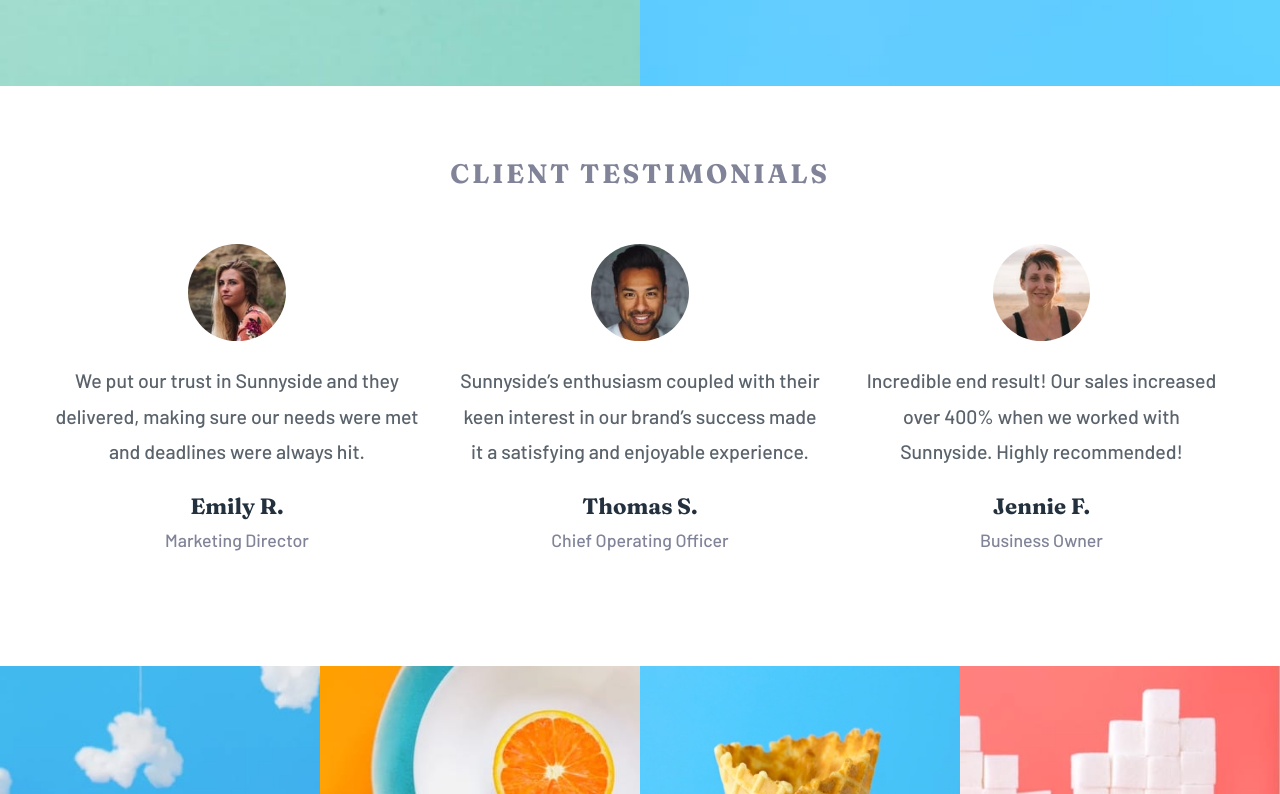
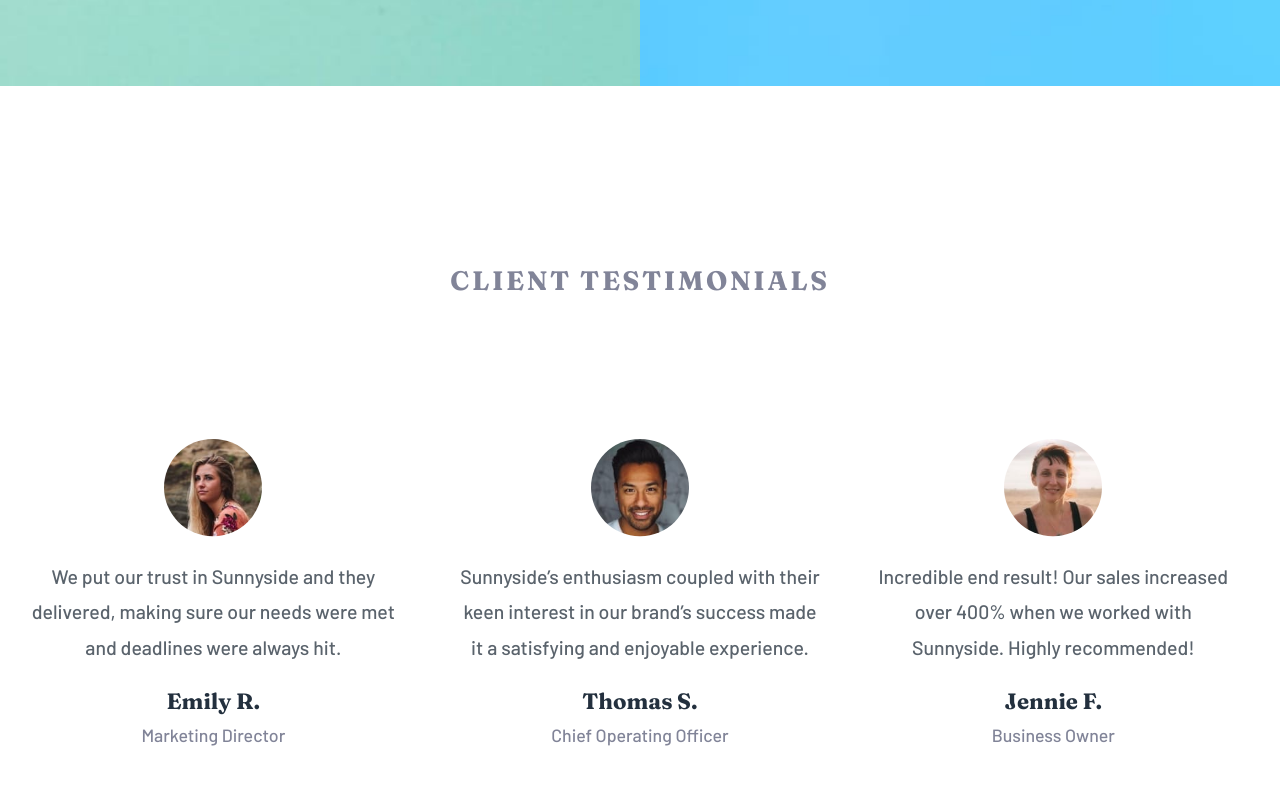
Before and after one commit to Yemy/sunnyside-agency-landing-page-main, a website: page index.html in a window 1280 px wide. Shown: the part 2797-3591 px from the top of the page. Drawn offline with Linux system fonts and the light colour scheme.

Commit message:
testimonials padding fix

```diff
--- a/sass/_body.scss
+++ b/sass/_body.scss
@@ -217,6 +217,10 @@
     padding: 8rem 4rem;
   }
 
+  @include respond(desktop) {
+    padding: 20rem 0;
+  }
+
   &__grid {
     @include respond(desktop) {
       display: grid;
@@ -235,6 +239,10 @@
 
     @include respond(tablet) {
       font-size: 3rem;
+    }
+
+    @include respond(tablet) {
+      margin-bottom: 10rem;
     }
   }
 
```
Also changed, not shown: css/style.css.
